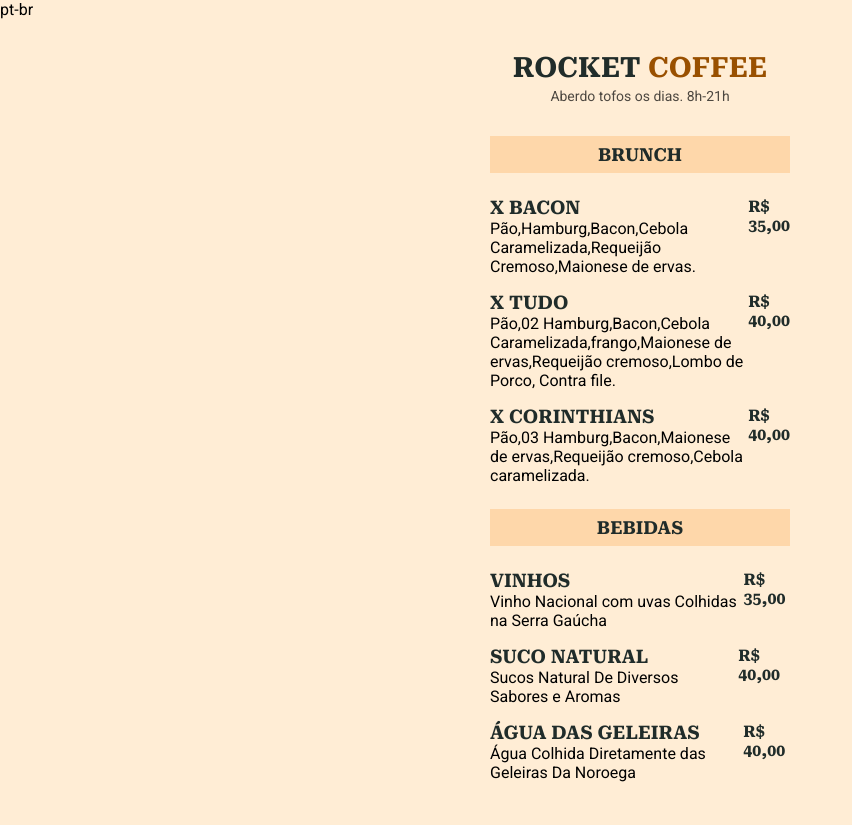
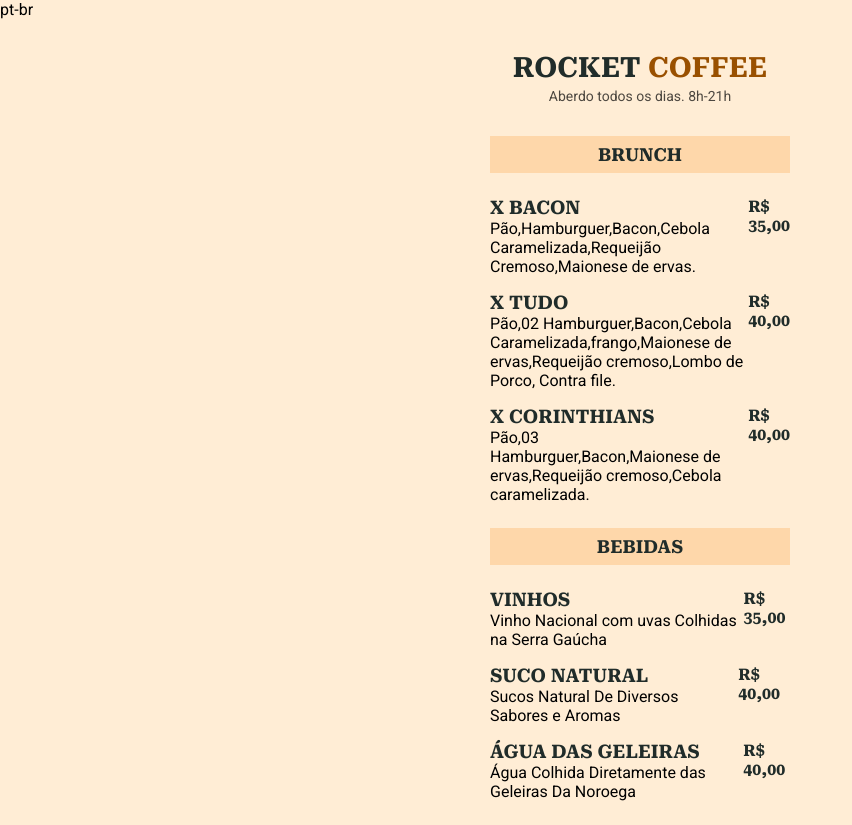
Before and after one commit to Thalys-Henrique/Maratona-explorer-3, a plain HTML site: page index.html in a window 1280 px wide. Shown: the whole page, without its empty margins (0-852 px from the left). Drawn offline with Linux system fonts and the light colour scheme.

Commit message:
Update index.html

```diff
--- a/index.html
+++ b/index.html
@@ -15,7 +15,7 @@
     <body>
 <header>
       <h1>Rocket <span> Coffee </span></h1>
-      <p>Aberdo tofos os dias. 8h-21h</p>
+      <p>Aberdo todos os dias. 8h-21h</p>
 </header>
   <Section>
       <h2>Brunch</h2>
@@ -23,7 +23,7 @@
         <li>
           <div class="details">
             <h3>X Bacon</h3>
-            <p>Pão,Hamburg,Bacon,Cebola Caramelizada,Requeijão Cremoso,Maionese de ervas.
+            <p>Pão,Hamburguer,Bacon,Cebola Caramelizada,Requeijão Cremoso,Maionese de ervas.
             </p>
           </div>
           <strong class="price">
@@ -34,7 +34,7 @@
          <li>
           <div class="details">
             <h3>X Tudo</h3>
-            <p>Pão,02 Hamburg,Bacon,Cebola Caramelizada,frango,Maionese de ervas,Requeijão cremoso,Lombo de Porco, Contra file.
+            <p>Pão,02 Hamburguer,Bacon,Cebola Caramelizada,frango,Maionese de ervas,Requeijão cremoso,Lombo de Porco, Contra file.
             </p>
           </div>
           <strong class="price">
@@ -44,7 +44,7 @@
         <li>
           <div class="details">
             <h3>X Corinthians</h3>
-            <p>Pão,03 Hamburg,Bacon,Maionese de ervas,Requeijão cremoso,Cebola caramelizada.
+            <p>Pão,03 Hamburguer,Bacon,Maionese de ervas,Requeijão cremoso,Cebola caramelizada.
             </p>
           </div>
           <strong class="price">
```
